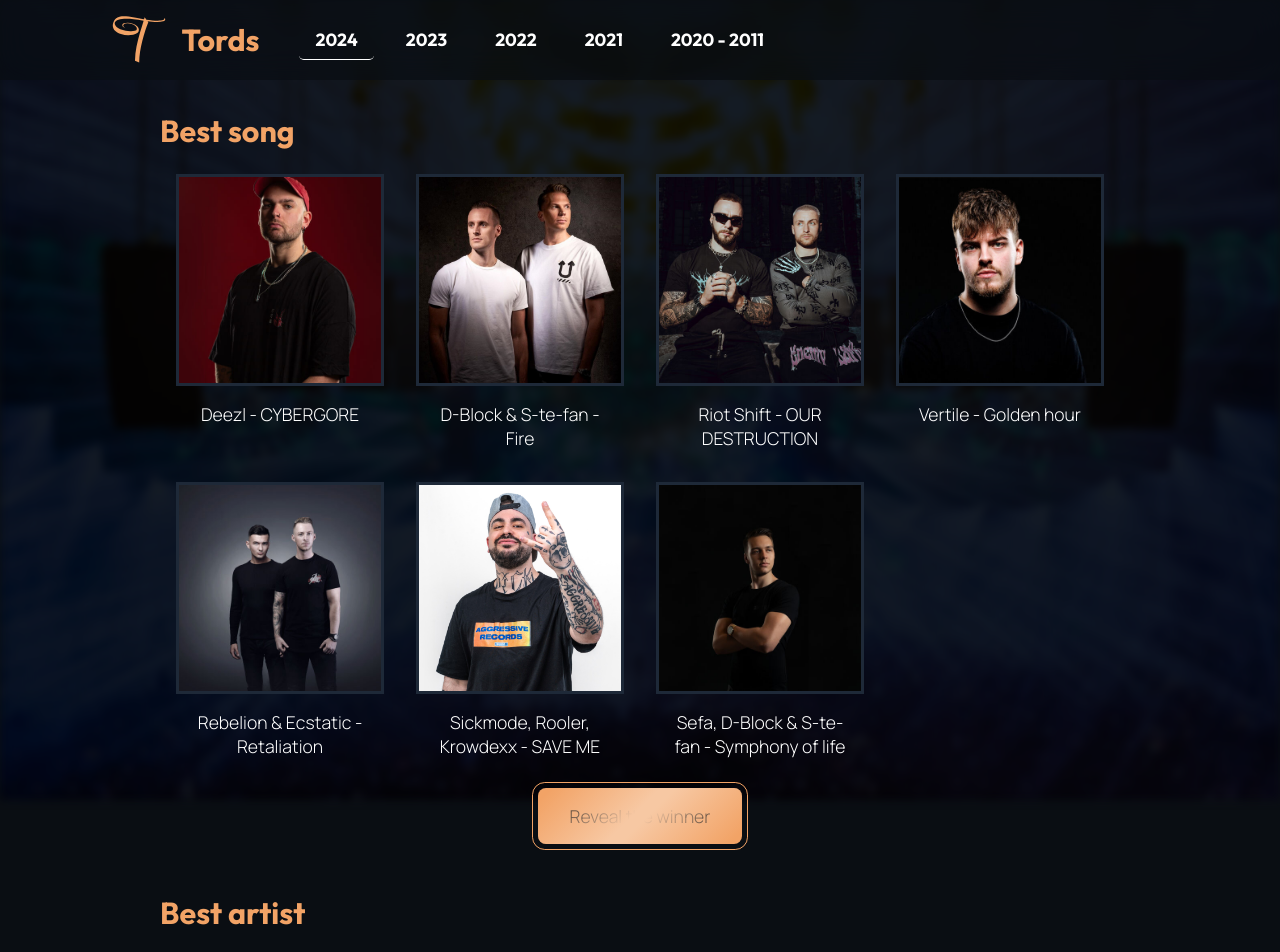
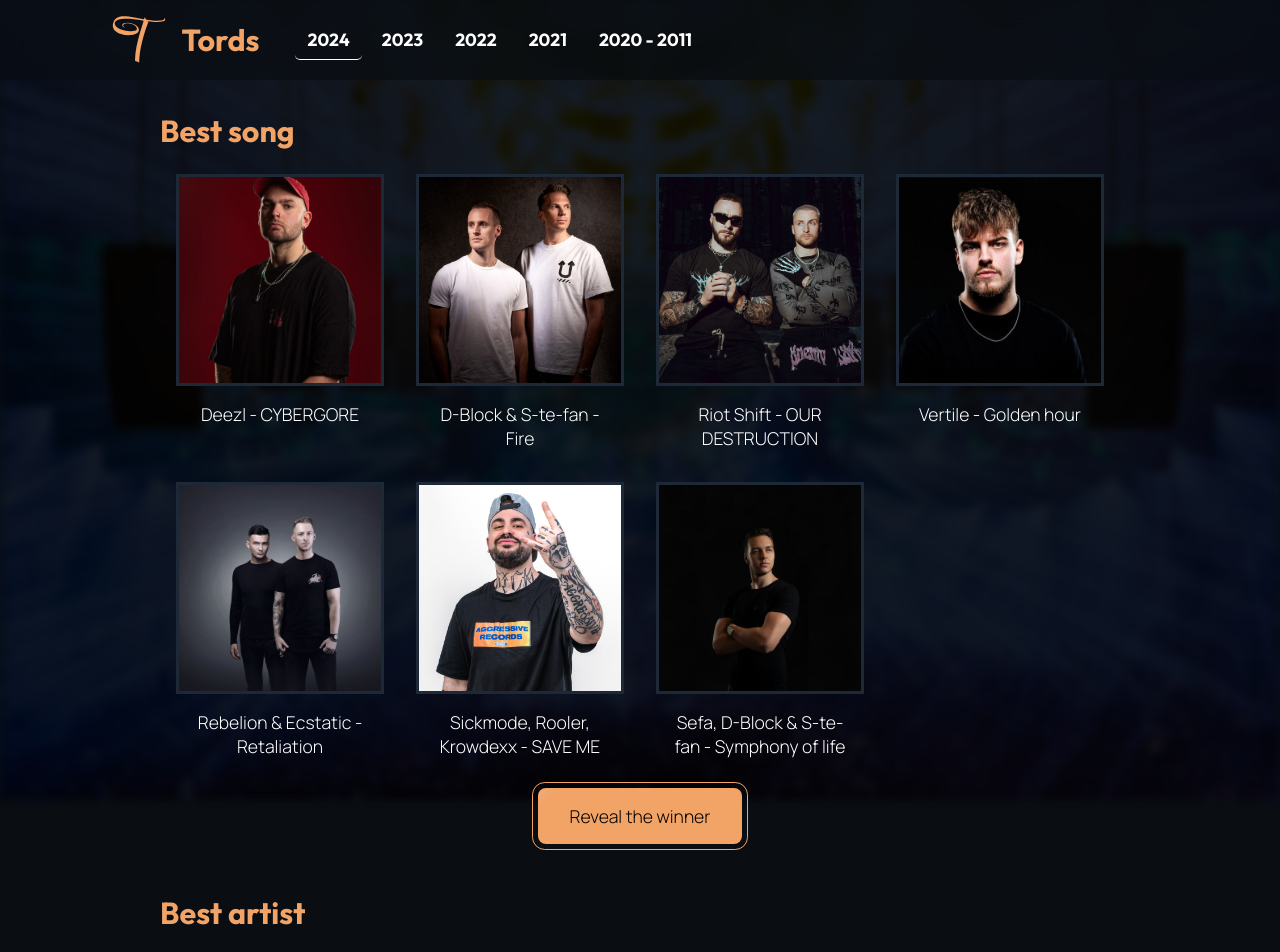
Before and after one commit to Tordesillas/Tords, a Vue app: page / in a window 1280 px wide. Shown: the top 952 px of the page. Built offline with nearby package versions, Linux system fonts and the light colour scheme.

Commit message:
Replace the header buttons by a selector in case of missing space

```diff
--- a/src/components/Button.vue
+++ b/src/components/Button.vue
@@ -51,12 +51,9 @@
 }
 .animated-background {
     position: absolute;
-    top: 0.3rem;
-    left: 0.3rem;
-    bottom: 0.3rem;
-    right: 0.3rem;
+    inset: 0.3rem;
     border-radius: 0.5rem;
-    background: linear-gradient(-45deg, transparent 35%, var(--orange-light) 49%, var(--orange-light) 51%, transparent 65%);
+    background: linear-gradient(-45deg, transparent 30%, var(--orange-light) 49%, var(--orange-light) 51%, transparent 60%);
     background-size: 300% 300%;
     animation: gradient 2s linear infinite;
     pointer-events: none;
@@ -65,6 +62,9 @@
     0% {
         background-position: 0 0;
     }
+    50% {
+        background-position: 100% 100%;
+    }
     100% {
         background-position: 100% 100%;
     }
--- a/src/components/HeaderBar.vue
+++ b/src/components/HeaderBar.vue
@@ -1,6 +1,7 @@
 <script setup lang="ts">
+import {onBeforeUnmount, onMounted, ref} from "vue";
+import {storeToRefs} from "pinia";
 import {useLeaderboard} from "@/stores/leaderboards.ts";
-import {storeToRefs} from "pinia";
 
 const {leaderboardYears, changeSelectedYear} = useLeaderboard();
 const {selectedYear} = storeToRefs(useLeaderboard());
@@ -9,6 +10,38 @@
     document.getElementById('app')!.scrollIntoView({behavior: 'smooth'});
     changeSelectedYear(newYear);
 }
+
+const navContainer = ref<HTMLElement | null>(null);
+const yearList = ref<HTMLElement | null>(null);
+const isDropdownVisible = ref(false);
+
+const checkLayout = () => {
+    if (navContainer.value && yearList.value) {
+        const containerWidth = navContainer.value.offsetWidth;
+
+        const listWidth = Array.from(yearList.value.children).reduce((totalWidth, year) => {
+            return totalWidth + year.clientWidth;
+        }, 0);
+        const widthWithErrorMargin = listWidth * 1.08;
+
+        isDropdownVisible.value = widthWithErrorMargin > containerWidth;
+    }
+};
+
+const resizeObserver = new ResizeObserver(() => {
+    checkLayout();
+});
+
+onMounted(() => {
+    if (navContainer.value && yearList.value) {
+        resizeObserver.observe(navContainer.value);
+        checkLayout();
+    }
+});
+
+onBeforeUnmount(() => {
+    resizeObserver.disconnect();
+});
 </script>
 
 <template>
@@ -17,6 +50,8 @@
 
         <p class="app-name">Tords</p>
 
+        <nav ref="navContainer">
+            <div ref="yearList" :style="{ visibility: isDropdownVisible ? 'hidden' : 'visible' }">
                 <div
                     v-for="year in leaderboardYears"
                     :key="year"
@@ -25,6 +60,17 @@
                 >
                     <p class="button-text">{{ year }}</p>
                 </div>
+            </div>
+
+            <select
+                v-show="isDropdownVisible"
+                :value="selectedYear"
+                @input="changeYear(($event.target as HTMLSelectElement).value)"
+                name="year-nav"
+            >
+                <option v-for="year in leaderboardYears" :value="year" :key="year">{{ year }}</option>
+            </select>
+        </nav>
     </header>
 </template>
 
@@ -53,10 +99,20 @@
     font-family: Outfit-Bold, sans-serif;
     color: var(--orange);
 }
+nav {
+    position: relative;
+    width: 100%;
+    overflow: hidden;
+
+    & > div {
+        display: flex;
+        flex-direction: row;
+    }
+}
 .button {
-    padding: 0.5rem 1rem;
-    margin: 0.2rem 0.5rem;
-    border-radius: 0.3rem;
+    padding: 8px 12px;
+    margin: 0 4px;
+    border-radius: 5px;
 }
 .button-selected {
     border-bottom: 1px solid var(--white);
@@ -83,4 +139,51 @@
     user-select: none;
     white-space: nowrap;
 }
+select, ::picker(select) {
+    appearance: base-select;
+}
+select {
+    position: absolute;
+    inset: 0 10%;
+    font-size: var(--font-size-M);
+    font-family: Outfit-Bold, sans-serif;
+    color: var(--white);
+    background-color: transparent;
+    transition: background-color 0.2s ease;
+    display: flex;
+    align-items: center;
+    border: none;
+    border-bottom: 1px solid var(--white);
+    cursor: pointer;
+    padding: 0 14px;
+
+    &:hover {
+        background-color: rgba(255, 255, 255, .03);
+    }
+
+    &:active {
+        background-color: rgba(255, 255, 255, .06);
+    }
+}
+option {
+    background-color: var(--blue-dark);
+    color: var(--white);
+    border: none;
+    padding: 10px 14px;
+    transition: 0.2s ease;
+
+    &:checked {
+        background-color: var(--blue);
+        color: var(--blue-light);
+    }
+
+    &:hover {
+        background-color: var(--blue-darker);
+        color: var(--orange);
+    }
+
+    &::checkmark {
+        display: none;
+    }
+}
 </style>
--- a/src/components/NomineeImage.vue
+++ b/src/components/NomineeImage.vue
@@ -51,6 +51,9 @@
     0% {
         background-position: 0 0;
     }
+    60% {
+        background-position: 100% 100%;
+    }
     100% {
         background-position: 100% 100%;
     }
```
Lines whose indentation alone changed are shown as unchanged.
